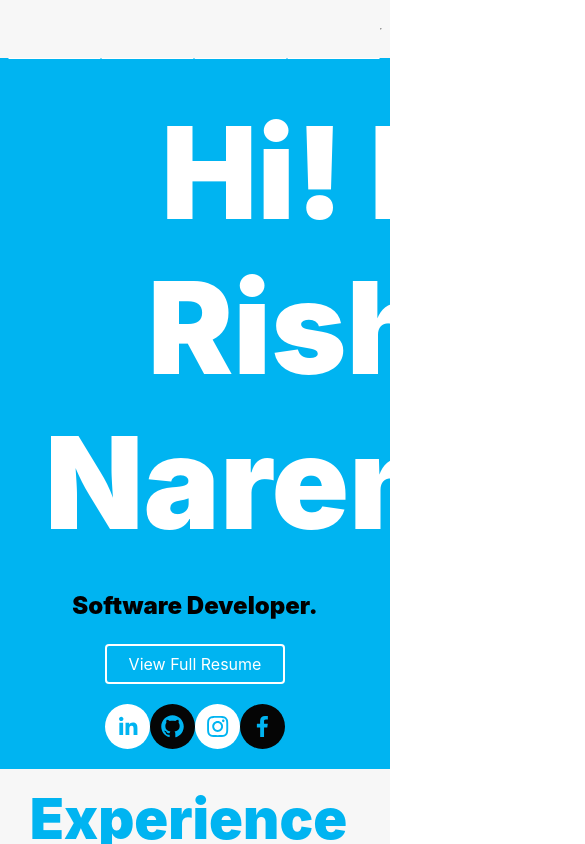
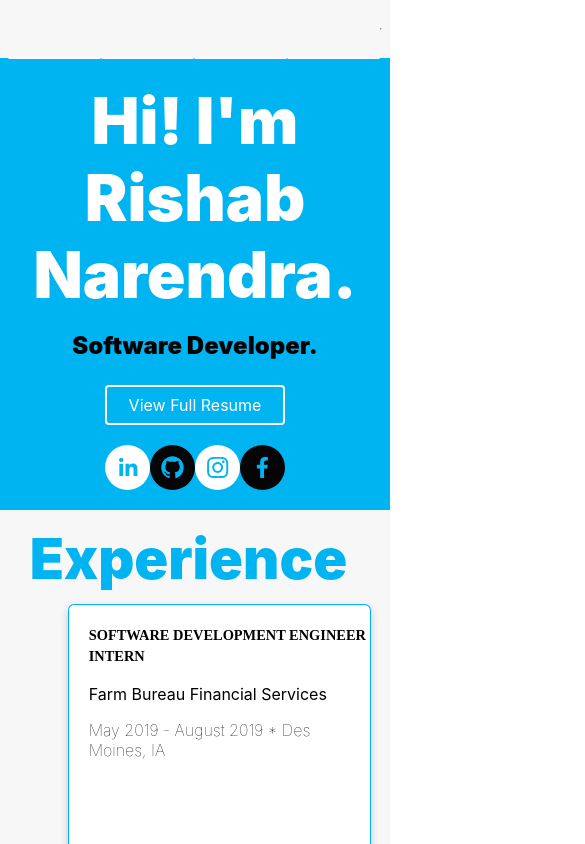
Before and after one commit to rishabnarendra/personalwebsite, a React (Create React App) app in the folder personal-website/: page / in a window 390 px wide. Shown: the top 844 px of the page, 585 px wide, since content can reach past the window. Built offline with nearby package versions, Linux system fonts and the light colour scheme.

Commit message:
Changed header size based on screen size

```diff
--- a/personal-website/src/App.css
+++ b/personal-website/src/App.css
@@ -132,6 +132,7 @@ input:checked + label{
     font-size: 18px;
   }
   .letter{ font-size: 8em; }
+  .letter1{ font-size: 4em; }
   .letter2{ font-size: 4em; }
 }
 
```
